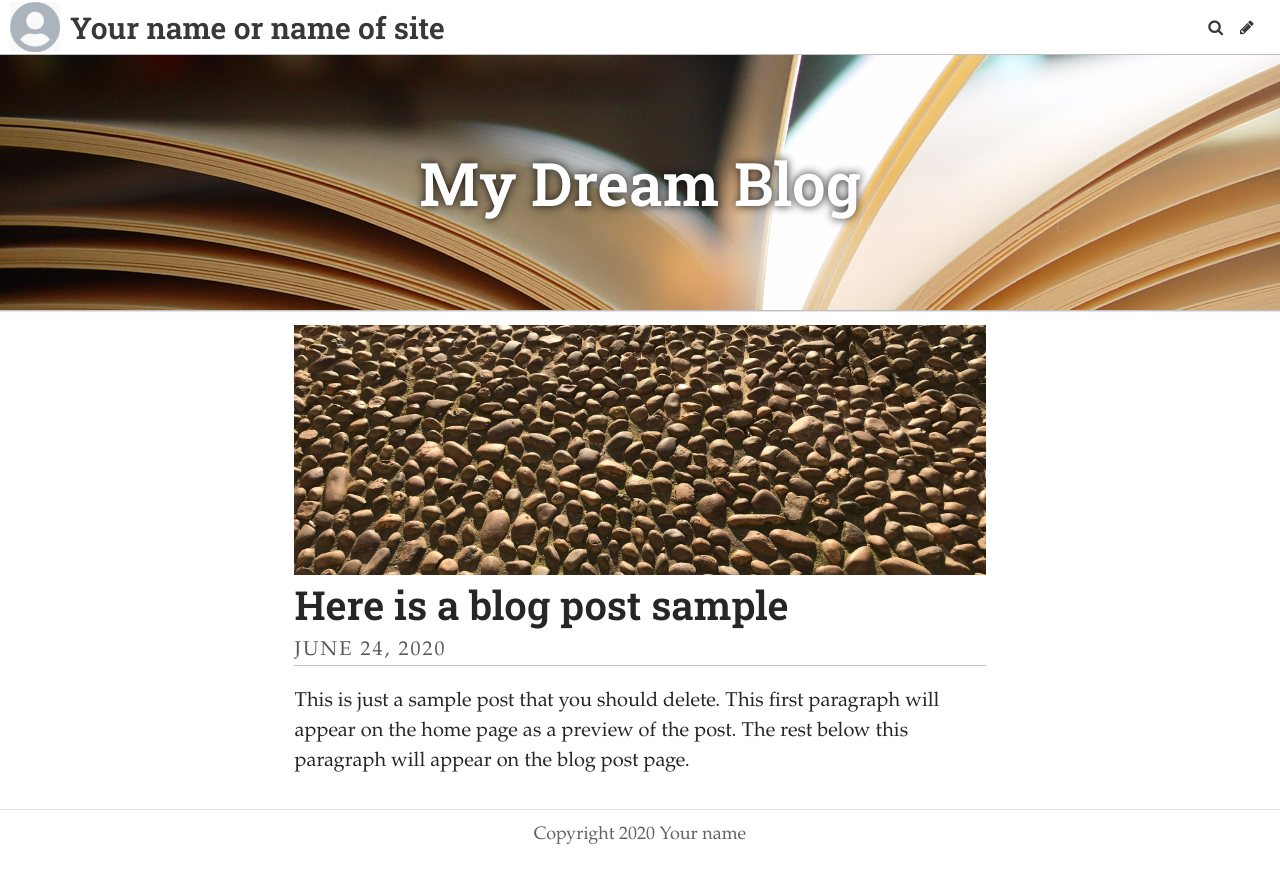
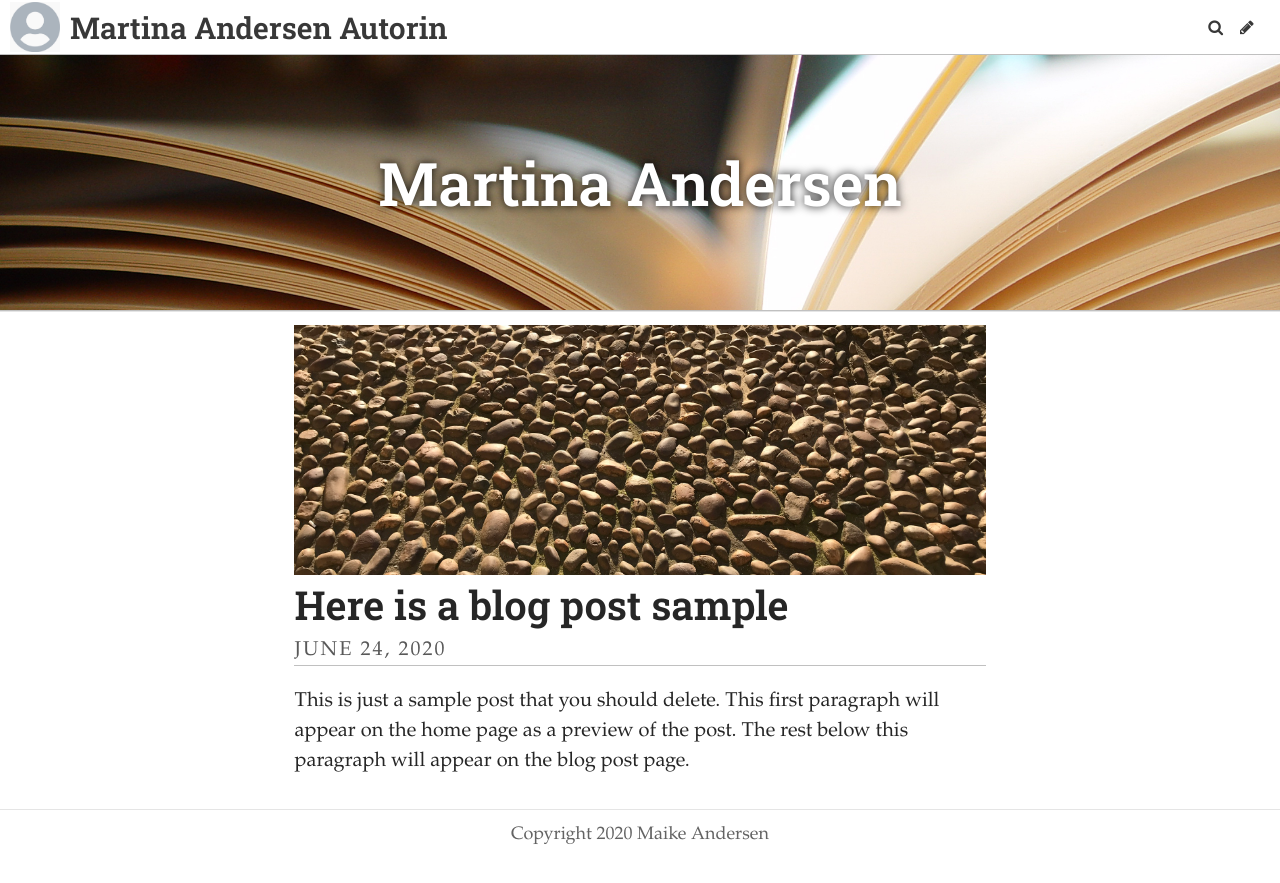
Before and after one commit to maikeandersen/martinaandersenauthor, a Jekyll site: the page built from index.html, in a window 1280 px wide. Shown: the top 883 px of the page. Built offline with Jekyll 4.4.1, drawn with Linux system fonts in a browser that asks for light colours; some web fonts are replaced; the list of posts is cut into pages by our own code.

Commit message:
Update Settings “general”

```diff
--- a/_data/settings.yml
+++ b/_data/settings.yml
@@ -1,11 +1,12 @@
-title: Your name or name of site
-description: A website with a blog
-header_text: My Dream Blog
-footer_text: Copyright 2020 Your name
+title: Martina Andersen Autorin
+description: An author website with a blog
+header_text: Martina Andersen
+footer_text: Copyright 2020 Maike Andersen
 header_feature_image: ../uploads/pages.jpg
-bannerheight: "20vmax"
-gridlayout: false
+bannerheight: 20vmax
 logo: /uploads/logo.jpg
 favicon: /uploads/favicon.ico
+gridlayout: false
+fixednavbar: false
 upzoom: true
-fixednavbar: false
+items: []
```
